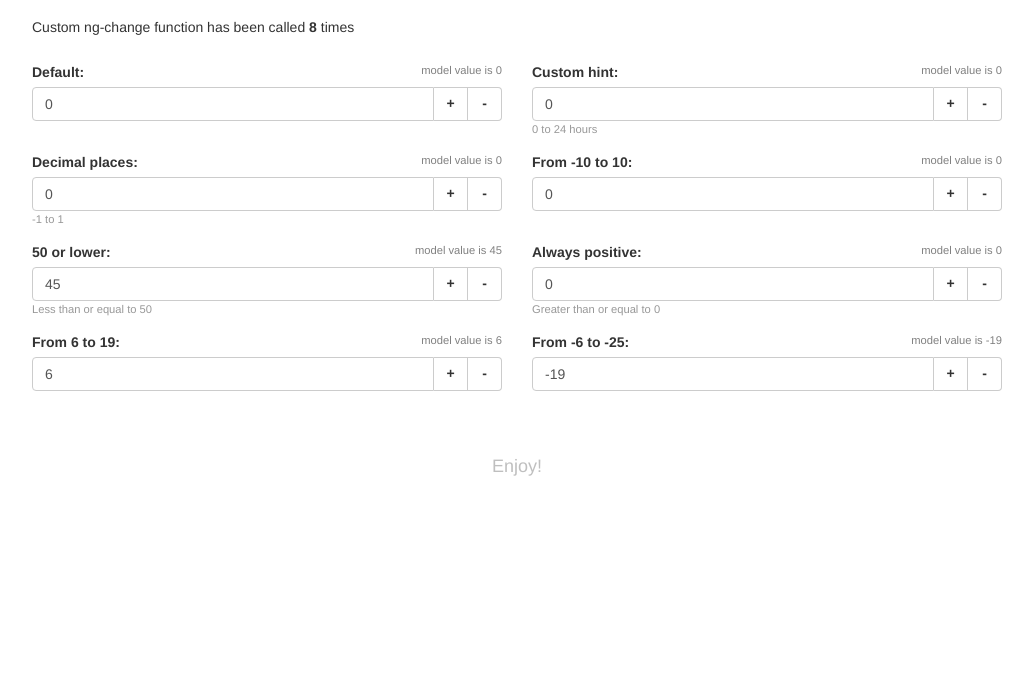
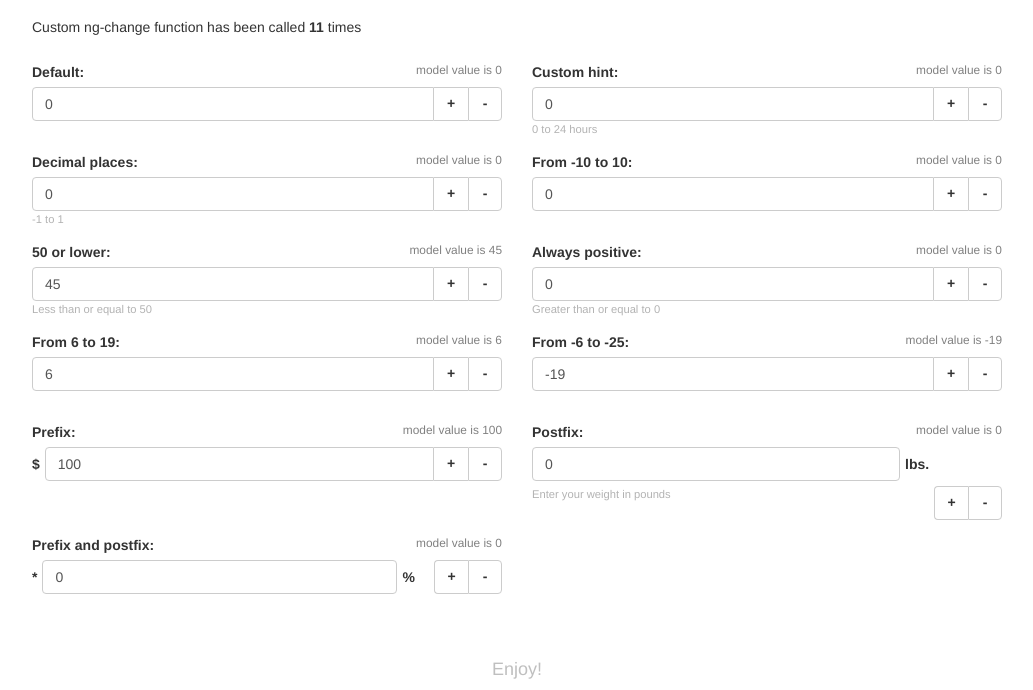
Before and after one commit to cohenadair/angular.number-input, a plain HTML site: page index.html in a window 1280 px wide. Shown: the part 149-839 px from the top of the page, without its empty margins (123-1156 px from the left). Before the commit the page ends 800 px from the top, so only its background shows below. Drawn offline with Linux system fonts and the light colour scheme.

Commit message:
Implemented #7 - Prefix and postfix attributes

```diff
--- a/app.js
+++ b/app.js
@@ -83,6 +83,40 @@
                          }
                     }
                ],
+               [
+                    {
+                         label: "Prefix",
+                         options: {
+                              start: 100.00,
+                              min: 100.00,
+                              prefix: "$",
+                              decimalPlaces: 2,
+                              hideHint: true
+                         }
+                    },
+                    {
+                         label: "Postfix",
+                         options: {
+                              start: 0,
+                              min: 0,
+                              postfix: "lbs.",
+                              hint: "Enter your weight in pounds"
+                         }
+                    }
+               ],
+               [
+                    {
+                         label: "Prefix and postfix",
+                         options: {
+                              start: 0.00,
+                              min: 0.00,
+                              prefix: "*",
+                              postfix: "%",
+                              disableDecimal: true,
+                              hideHint: true
+                         }
+                    }
+               ]
           ];
      });
 })();
--- a/index.css
+++ b/index.css
@@ -21,7 +21,6 @@
 }
 
 .model-label {
-	font-size: 0.8em;
 	color: gray;
 	float: right;
 }
--- a/index.html
+++ b/index.html
@@ -24,7 +24,7 @@
                 <div class="col-md-6">
                     <div class="label-container">
                         <label>{{input.label}}:</label>
-                        <div class="model-label">model value is {{input.model}}</div>
+                        <small class="model-label">model value is {{input.model}}</small>
                     </div>
                     <number-input ng-model="input.model" ng-change="appCtrl.onChange(input.model)" options="input.options"></number-input>
                 </div>
--- a/src/number-input.css
+++ b/src/number-input.css
@@ -10,9 +10,23 @@
 
 .number-input {
 	width: calc(100% - 68px);
+	box-shadow: none;
+}
+
+.number-input-no-postfix {
 	border-top-right-radius: 0px;
 	border-bottom-right-radius: 0px;
-	box-shadow: none;
+}
+
+.number-input-fix {
+	height: 34px;
+	line-height: 34px;
+	padding-right: 5px;
+	text-align: middle;
+}
+
+.number-input-postfix {
+	padding-left: 5px;
 }
 
 .number-input-btns-container {
@@ -23,7 +37,6 @@
 .number-input-btns-container button {
 	width: 34px;
 	height: 34px;
-	border-left: none;
 	box-shadow: none;
 	line-height: 5px;
 }
@@ -35,8 +48,20 @@
 }
 
 .number-input-plus {
-	border-radius: 0px;
 	background: white;
+	border-top-right-radius: 0px;
+	border-bottom-right-radius: 0px;
+	border-right: none;
+}
+
+.number-input-plus-no-postfix {
+	border-top-left-radius: 0px;
+	border-bottom-left-radius: 0px;
+	border-left: none;
+}
+
+.number-input-plus-postfix {
+
 }
 
 .number-input-minus {
@@ -47,5 +72,5 @@
 
 .number-input-hint {
 	font-size: 0.8em;
-	opacity: 0.5;
+	color: #b3b3b3;
 }
--- a/src/number-input.html
+++ b/src/number-input.html
@@ -3,18 +3,33 @@
 	author: Cohen Adair
 	license: GNU GPL v2
 -->
-<div class="number-input-container">
+<div class="number-input-container"
+     id="number-input-container-id">
+
+	<label ng-if="numberInput.hasPrefix()"
+		   id="number-input-prefix-id"
+		   class="number-input-fix number-input-prefix pull-left">{{numberInput.prefix}}</label>
+
 	<input type="text"
 		   class="pull-left form-control number-input text-left"
 		   ng-model="model"
 		   ng-change="numberInput.onChange()"
 		   ng-keydown="numberInput.onKeyPress($event)"
-		   ng-blur="numberInput.onBlur()"></input>
+		   ng-blur="numberInput.onBlur()"
+		   ng-style="numberInput.getWidth()"
+		   ng-class="{'number-input-no-postfix': !numberInput.hasPostfix()}"></input>
 
-	<div class="pull-right number-input-btns-container">
+	<label ng-if="numberInput.hasPostfix()"
+		   id="number-input-postfix-id"
+	       class="number-input-fix number-input-postfix pull-left">{{numberInput.postfix}}</label>
+
+	<div class="pull-right number-input-btns-container"
+	     id="number-input-btns-container-id">
+
 		<button type="button"
 				class="btn btn-default pull-left number-input-plus"
-				ng-click="numberInput.inc()">
+				ng-click="numberInput.inc()"
+				ng-class="{'number-input-plus-no-postfix': !numberInput.hasPostfix()}">
 			<strong>+</strong>
 		</button>
 
@@ -25,5 +40,6 @@
 		</button>
 	</div>
 
-	<small ng-show="!hideHint" class="number-input-hint">{{numberInput.hint}}</small>
+	<small ng-show="!hideHint"
+	       class="number-input-hint pull-left">{{numberInput.hint}}</small>
 </div>
--- a/src/number-input.js
+++ b/src/number-input.js
@@ -24,6 +24,8 @@
                 hideHint: "=?hideHint",
                 disableDecimal: "=?disableDecimal",
                 decimalPlaces: "=?decimalPlaces",
+                prefix: "@?prefix",
+                postfix: "@?postfix",
                 options: "=?options"
             },
 
@@ -87,6 +89,32 @@
                     validate();
                     if (!$scope.model)
                         $scope.model = $scope.start || 0;
+                };
+
+                this.hasPrefix = function() {
+                    return !this.prefix == "";
+                };
+
+                this.hasPostfix = function() {
+                    return !this.postfix == "";
+                };
+
+                this.getWidth = function() {
+                    var w = 0;
+
+                    if (this.hasPrefix() && this.hasPostfix()) {
+                        w = $("#number-input-prefix-id").outerWidth() +
+                            $("#number-input-postfix-id").outerWidth()
+                    } else if (this.hasPrefix()) {
+                        w = $("#number-input-prefix-id").outerWidth()
+                    } else if (this.hasPostfix()) {
+                        w = $("#number-input-postfix-id").outerWidth()
+                    }
+
+                    return {
+                        width: $("#number-input-container-id").outerWidth() -
+                               $("#number-input-btns-container-id").outerWidth() - w
+                    };
                 };
 
                 var isModelMaxLength = function() {
@@ -218,6 +246,8 @@
                 $scope.disableDecimal = $scope.disableDecimal || $scope.options.disableDecimal || false;
                 $scope.decimalPlaces = $scope.decimalPlaces || $scope.options.decimalPlaces || getDecimalPlaces($scope.step.toString());
                 $scope.model = $scope.start || $scope.model || 0;
+                $scope.prefix = this.prefix = $scope.prefix || $scope.options.prefix || "";
+                $scope.postfix = this.postfix = $scope.postfix || $scope.options.postfix || "";
             }],
 
             controllerAs: "numberInput"
```
Also changed, not shown: 1 other file.
